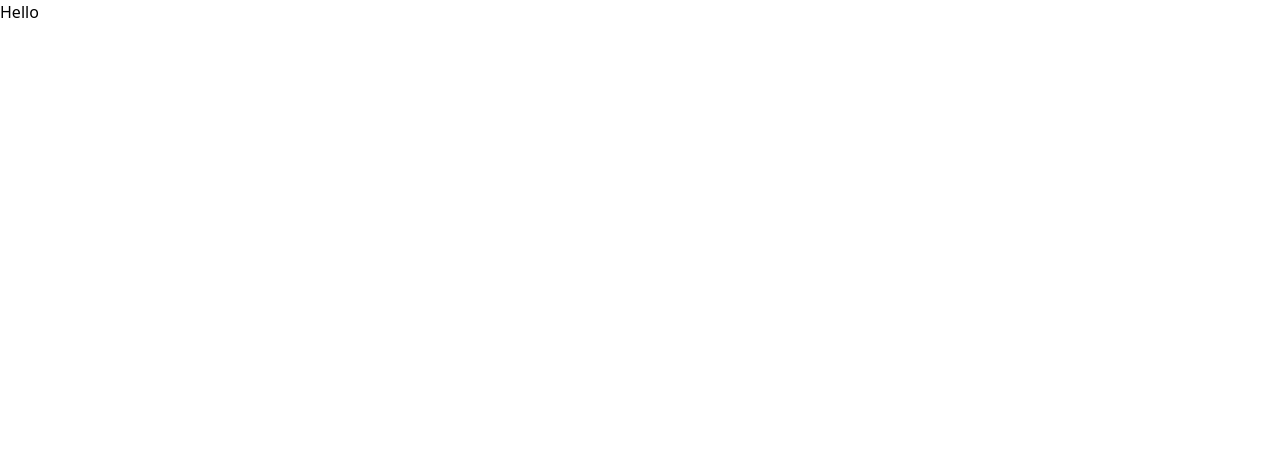
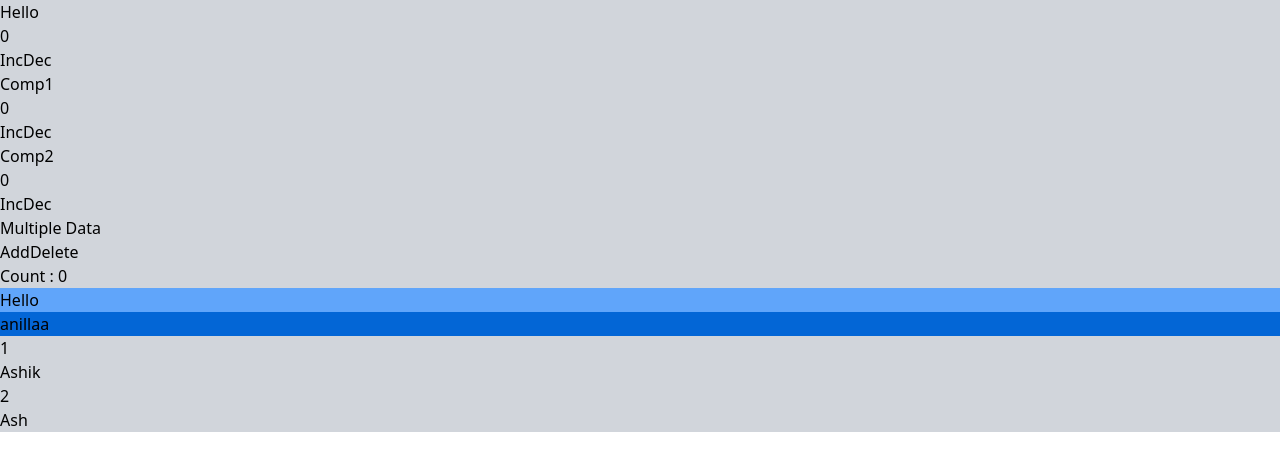
Before and after one commit to ashrhmn/pinpin-react-ts, a React (Vite) app: page / in a window 1280 px wide. Shown: the top 470 px of the page. Built offline with nearby package versions, Linux system fonts and the light colour scheme.

Commit message:
Use recoil with typescript

```diff
--- a/package.json
+++ b/package.json
@@ -9,11 +9,14 @@
   "dependencies": {
     "react": "^17.0.0",
     "react-dom": "^17.0.0",
-    "recoil": "^0.4.1"
+    "recoil": "^0.4.1",
+    "styled-components": "^5.3.1",
+    "tailwind-styled-components": "^2.0.3"
   },
   "devDependencies": {
     "@types/react": "^17.0.0",
     "@types/react-dom": "^17.0.0",
+    "@types/styled-components": "^5.1.14",
     "@vitejs/plugin-react-refresh": "^1.3.1",
     "autoprefixer": "^10.3.4",
     "postcss": "^8.3.6",
--- a/src/App.tsx
+++ b/src/App.tsx
@@ -1,11 +1,30 @@
-import React from 'react'
+import React from "react";
+import Comp1 from "./component/Comp1";
+import Comp2 from "./component/Comp2";
+
+import { useRecoilState } from "recoil";
+import { countState, usersState } from "./store";
+import WillGenerateDataWithLoop from "./component/WillGenerateDataWithLoop";
 
 const App = () => {
+  const [count, setCount] = useRecoilState(countState);
+  const [users, setUsers] = useRecoilState(usersState);
   return (
-    <div>
-      Hello
+    <div className="bg-gray-300">
+      <h1>Hello</h1>
+      <p>{count}</p>
+      <button onClick={() => setCount(count + 1)}>Inc</button>
+      <button onClick={() => setCount(count - 1)}>Dec</button>
+      <Comp1 />
+      <Comp2 />
+      <h1>Multiple Data</h1>
+      <button onClick={() => setUsers([...users, { id: 19, name: "Ash" }])}>
+        Add
+      </button>
+      <button>Delete</button>
+      <WillGenerateDataWithLoop users={users} count={count} />
     </div>
-  )
-}
+  );
+};
 
-export default App
+export default App;
--- /dev/null
+++ b/src/component/Comp1.tsx
@@ -0,0 +1,17 @@
+import React from "react";
+import { useRecoilState } from "recoil";
+import { countState } from "../store";
+
+const Comp1 = () => {
+  const [count, setCount] = useRecoilState(countState);
+  return (
+    <div>
+      <h1>Comp1</h1>
+      <p>{count}</p>
+      <button onClick={() => setCount(count + 1)}>Inc</button>
+      <button onClick={() => setCount(count - 1)}>Dec</button>
+    </div>
+  );
+};
+
+export default Comp1;
--- /dev/null
+++ b/src/component/Comp2.tsx
@@ -0,0 +1,17 @@
+import React from "react";
+import { useRecoilState } from "recoil";
+import { countState } from "../store";
+
+const Comp2 = () => {
+  const [count, setCount] = useRecoilState(countState);
+  return (
+    <div>
+      <h1>Comp2</h1>
+      <p>{count}</p>
+      <button onClick={() => setCount(count + 1)}>Inc</button>
+      <button onClick={() => setCount(count - 1)}>Dec</button>
+    </div>
+  );
+};
+
+export default Comp2;
--- /dev/null
+++ b/src/component/LoopComp.tsx
@@ -0,0 +1,13 @@
+import React from 'react'
+import { User } from '../types'
+
+const LoopComp = ({user}:{user:User}) => {
+    return (
+        <div>
+            <h1>{user.id}</h1>
+            <h1>{user.name}</h1>
+        </div>
+    )
+}
+
+export default LoopComp
--- /dev/null
+++ b/src/component/WillGenerateDataWithLoop.tsx
@@ -0,0 +1,34 @@
+import React from "react";
+
+import tw from "tailwind-styled-components";
+import styled from "styled-components";
+import { User } from "../types";
+import LoopComp from "./LoopComp";
+
+const WillGenerateDataWithLoop = ({
+  users,
+  count,
+}: {
+  count: number;
+  users: User[];
+}) => {
+  return (
+    <div>
+      <p>Count : {count}</p>
+
+      <StyledDiv>Hello</StyledDiv>
+      <VanillaStyledDiv>anillaa</VanillaStyledDiv>
+      {users.map((user) => (
+        <LoopComp user={user} />
+      ))}
+    </div>
+  );
+};
+
+export default WillGenerateDataWithLoop;
+
+const StyledDiv = tw.div`bg-blue-400`;
+
+const VanillaStyledDiv = styled.div`
+  background-color: #0366d6;
+`;
--- a/src/main.tsx
+++ b/src/main.tsx
@@ -1,11 +1,15 @@
-import React from 'react'
-import ReactDOM from 'react-dom'
-import './index.css'
-import App from './App'
+import React from "react";
+import ReactDOM from "react-dom";
+import "./index.css";
+import App from "./App";
+
+import { RecoilRoot } from "recoil";
 
 ReactDOM.render(
   <React.StrictMode>
-    <App />
+    <RecoilRoot>
+      <App />
+    </RecoilRoot>
   </React.StrictMode>,
-  document.getElementById('root')
-)
+  document.getElementById("root")
+);
--- /dev/null
+++ b/src/store/index.ts
@@ -0,0 +1,17 @@
+import { atom } from "recoil";
+import { User } from "../types";
+
+export const countState = atom({
+  key: "countState",
+  default: 0,
+});
+
+export const authUserState = atom({
+  key: "authUserState",
+  default: null,
+});
+
+export const usersState = atom({
+  key: "usersState",
+  default: [{id:1,name:'Ashik'},{id:2,name:'Ash'}] as User[],
+});
--- /dev/null
+++ b/src/types.ts
@@ -0,0 +1,4 @@
+export interface User {
+  id: number;
+  name: string;
+}
--- a/tailwind.config.js
+++ b/tailwind.config.js
@@ -1,5 +1,9 @@
 module.exports = {
-  purge: [],
+    purge: [
+        './src/**/*.html',
+        './src/**/*.tsx',
+        './src/**/*.jsx',
+    ],
     darkMode: false, // or 'media' or 'class'
     theme: {
         extend: {},
```
Also changed, not shown: 1 other file (tests, documents, lock files or other folders). Lines whose indentation alone changed are shown as unchanged.
